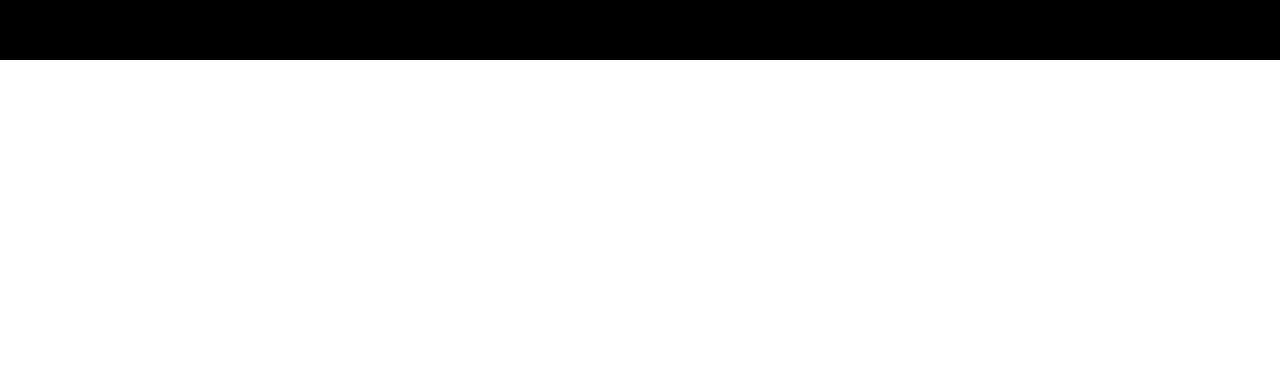
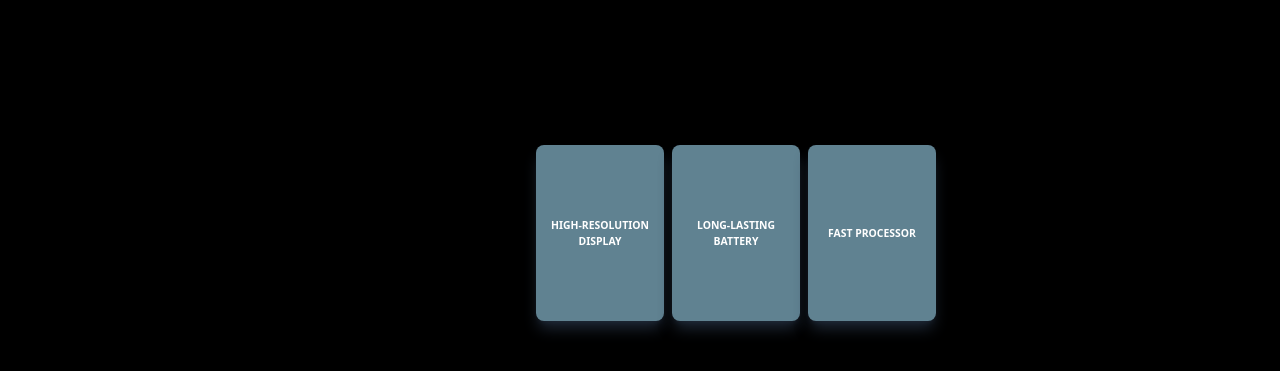
Before and after one commit to SnehaReddy10/components-lib, a React (Vite) app: page /flip-cards in a window 1280 px wide. Shown: the part 167-538 px from the top of the page. Built offline with nearby package versions, Linux system fonts and the light colour scheme.

Commit message:
feat: add flippable cards

```diff
--- a/package.json
+++ b/package.json
@@ -14,6 +14,7 @@
     "lucide-react": "^0.414.0",
     "react": "^18.2.0",
     "react-dom": "^18.2.0",
+    "react-icons": "^5.2.1",
     "react-router-dom": "^6.23.0",
     "react-scroll": "^1.9.0",
     "react-window": "^1.8.10",
--- a/src/App.tsx
+++ b/src/App.tsx
@@ -8,6 +8,7 @@ import MusicEvents from './components/MusicEvents';
 import SubscribeCard from './components/SubscribeCard';
 import Imagegrid from './components/Imagegrid';
 import LoaderGrid from './components/LoaderGrid';
+import FlipCards from './components/FlipCards';
 
 function App() {
   const [darkTheme] = useState(true);
@@ -71,6 +72,7 @@ function App() {
           <Route path="/subscribe-card" element={<SubscribeCard />}></Route>
           <Route path="/image-grid" element={<Imagegrid />}></Route>
           <Route path="/loader-grid" element={<LoaderGrid />}></Route>
+          <Route path="/flip-cards" element={<FlipCards />}></Route>
         </Routes>
       </div>
     </div>
--- /dev/null
+++ b/src/components/FlipCard.tsx
@@ -0,0 +1,37 @@
+import { useState } from 'react';
+import { IoStar } from 'react-icons/io5';
+
+function FlipCard({ item }: any) {
+  const [flipped, setFlipped] = useState(false);
+
+  const handleFlip = () => setFlipped((c) => !c);
+  return (
+    <div
+      onMouseEnter={handleFlip}
+      onMouseLeave={handleFlip}
+      className="p-2 w-32 h-44 flex justify-center items-center text-xs bg-[#608291] text-white shadow-lg shadow-gray-800 rounded-lg hover:animate-flip"
+    >
+      <div className="flex flex-col gap-2 text-[0.65rem] text-center justify-center ">
+        <h4 className={`font-bold uppercase ${!flipped ? 'flex' : 'hidden'}`}>
+          {item.feature}
+        </h4>
+        <p
+          className={`text-pretty text-[0.55rem] ${
+            flipped ? 'flex animate-flipText' : 'hidden'
+          }`}
+        >
+          {item.description}
+        </p>
+        <div className={`${flipped ? 'flex justify-center' : 'hidden'}`}>
+          <p className={`flex gap-1 justify-center`}>
+            {[1, 2, 3, 5, 6].map(() => (
+              <IoStar size={15} fill="yellow" />
+            ))}
+          </p>
+        </div>
+      </div>
+    </div>
+  );
+}
+
+export default FlipCard;
--- /dev/null
+++ b/src/components/FlipCards.tsx
@@ -0,0 +1,14 @@
+import { productFeatures } from '../static/ProductFeatures';
+import FlipCard from './FlipCard';
+
+function FlipCards() {
+  return (
+    <div className="grid grid-cols-3 gap-2 justify-center items-center h-screen">
+      {productFeatures.map((x) => (
+        <FlipCard item={x} />
+      ))}
+    </div>
+  );
+}
+
+export default FlipCards;
--- a/src/components/Sidebar.tsx
+++ b/src/components/Sidebar.tsx
@@ -109,6 +109,12 @@ const navItems = [
     label: 'Loader Grid',
     path: '/loader-grid',
   },
+  {
+    id: 20,
+    icon: 'question-and-answer',
+    label: 'Flip Cards',
+    path: '/flip-cards',
+  },
 ];
 
 const Sidebar = () => {
--- a/src/index.css
+++ b/src/index.css
@@ -2,40 +2,39 @@
 @tailwind components;
 @tailwind utilities;
 
-:root{
+:root {
   --translate-x: 13rem;
   --translate-y: 13rem;
 }
 
-@layer utilities{
-  .p-1p{
-    @apply p-[1px]
+@layer utilities {
+  .p-1p {
+    @apply p-[1px];
   }
 
-  .p-06{
-    @apply p-[0.16rem]
+  .p-06 {
+    @apply p-[0.16rem];
   }
 
-  .p-2p{
-    @apply p-[2px]
+  .p-2p {
+    @apply p-[2px];
   }
 
-  .bg-gradient-r{
-    @apply bg-gradient-to-r from-slate-400 via-purple-300 to-orange-200
+  .bg-gradient-r {
+    @apply bg-gradient-to-r from-slate-400 via-purple-300 to-orange-200;
   }
 
-  .bg-gradient-l{
-    @apply bg-gradient-to-l from-slate-400 via-purple-300 to-orange-200
+  .bg-gradient-l {
+    @apply bg-gradient-to-l from-slate-400 via-purple-300 to-orange-200;
   }
 
-  .text-xxs{
-    @apply text-[0.65rem] leading-3 tracking-wider
+  .text-xxs {
+    @apply text-[0.65rem] leading-3 tracking-wider;
   }
 
-  .text-xxxs{
-    @apply text-[0.55rem]
+  .text-xxxs {
+    @apply text-[0.55rem];
   }
-
 
   @keyframes fadeIn {
     from {
@@ -55,7 +54,6 @@
     }
   }
 
-
   @keyframes slideIn {
     from {
       transform: translateX(-100px);
@@ -64,6 +62,29 @@
     to {
       transform: translateX(0px);
       opacity: 1;
+    }
+  }
+
+  @keyframes flip {
+    from {
+      transform: rotateY(0deg);
+      background-color: black;
+      color: black;
+    }
+    to {
+      transform: rotateY(180deg);
+      background-color: rgb(21, 20, 20);
+      color: white;
+    }
+  }
+
+
+  @keyframes flipText {
+    from {
+      transform: rotateY(0deg);
+    }
+    to {
+      transform: rotateY(180deg);
     }
   }
 
--- /dev/null
+++ b/src/static/ProductFeatures.tsx
@@ -0,0 +1,20 @@
+export const productFeatures = [
+  {
+    id: 1,
+    feature: 'High-Resolution Display',
+    description:
+      'Enjoy crystal-clear visuals with a stunning high-resolution display that brings every detail to life.',
+  },
+  {
+    id: 2,
+    feature: 'Long-Lasting Battery',
+    description:
+      'Stay powered throughout the day with a reliable battery that ensures you’re never left in the dark.',
+  },
+  {
+    id: 3,
+    feature: 'Fast Processor',
+    description:
+      'Experience smooth performance and quick load times with a powerful processor designed for multitasking.',
+  },
+];
--- a/tailwind.config.js
+++ b/tailwind.config.js
@@ -9,6 +9,8 @@ export default {
       fadeOut: 'fadeOut 2s ease 1 forwards',
       slideIn: 'slideIn 2s ease 1',
       reorganize: 'reorganize 2s ease 1 forwards',
+      flip: 'flip 1s linear 1 forwards',
+      flipText: 'flipText 1s linear 1 forwards',
     },
   },
   plugins: [],
```
Also changed, not shown: 1 other file (tests, documents, lock files or other folders).
